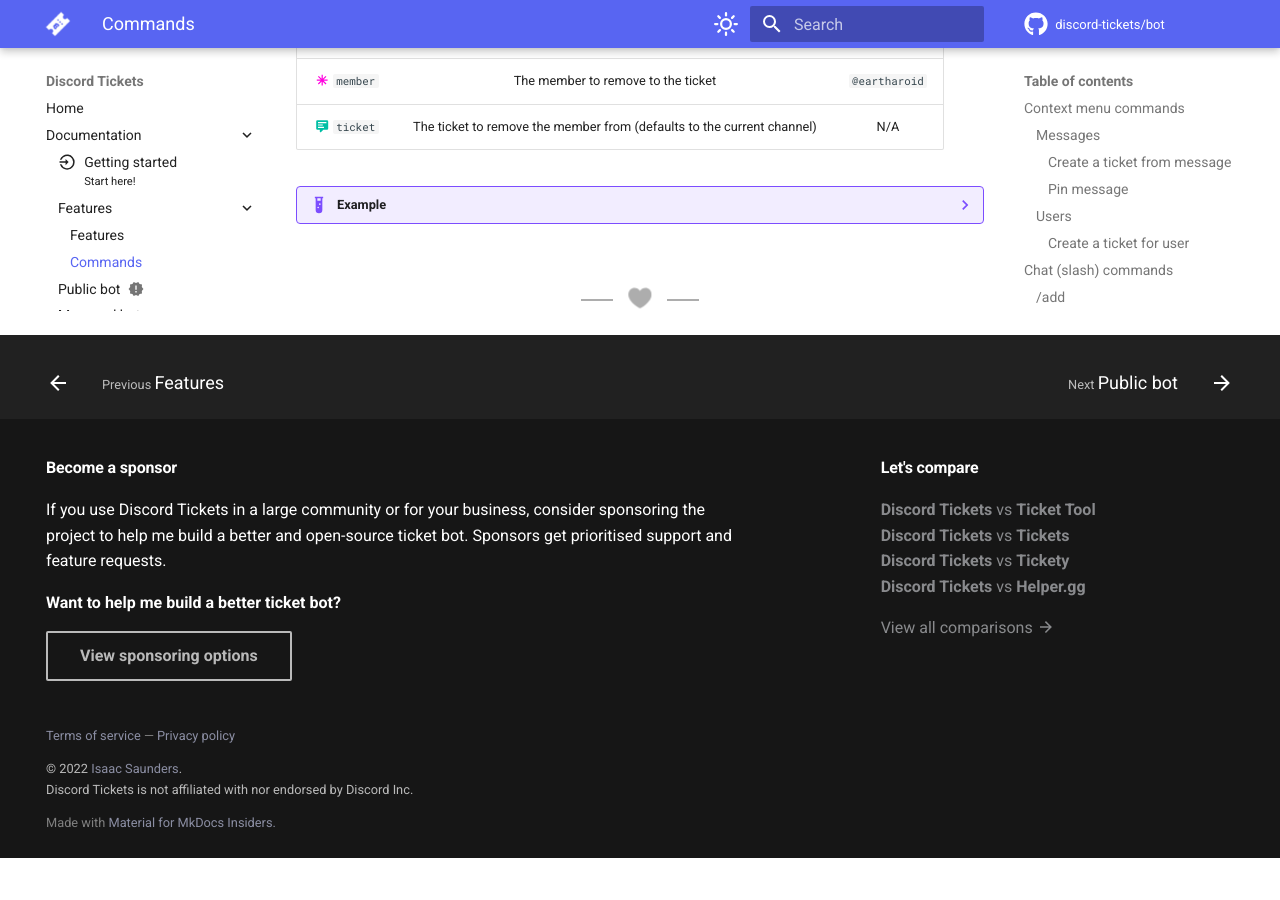
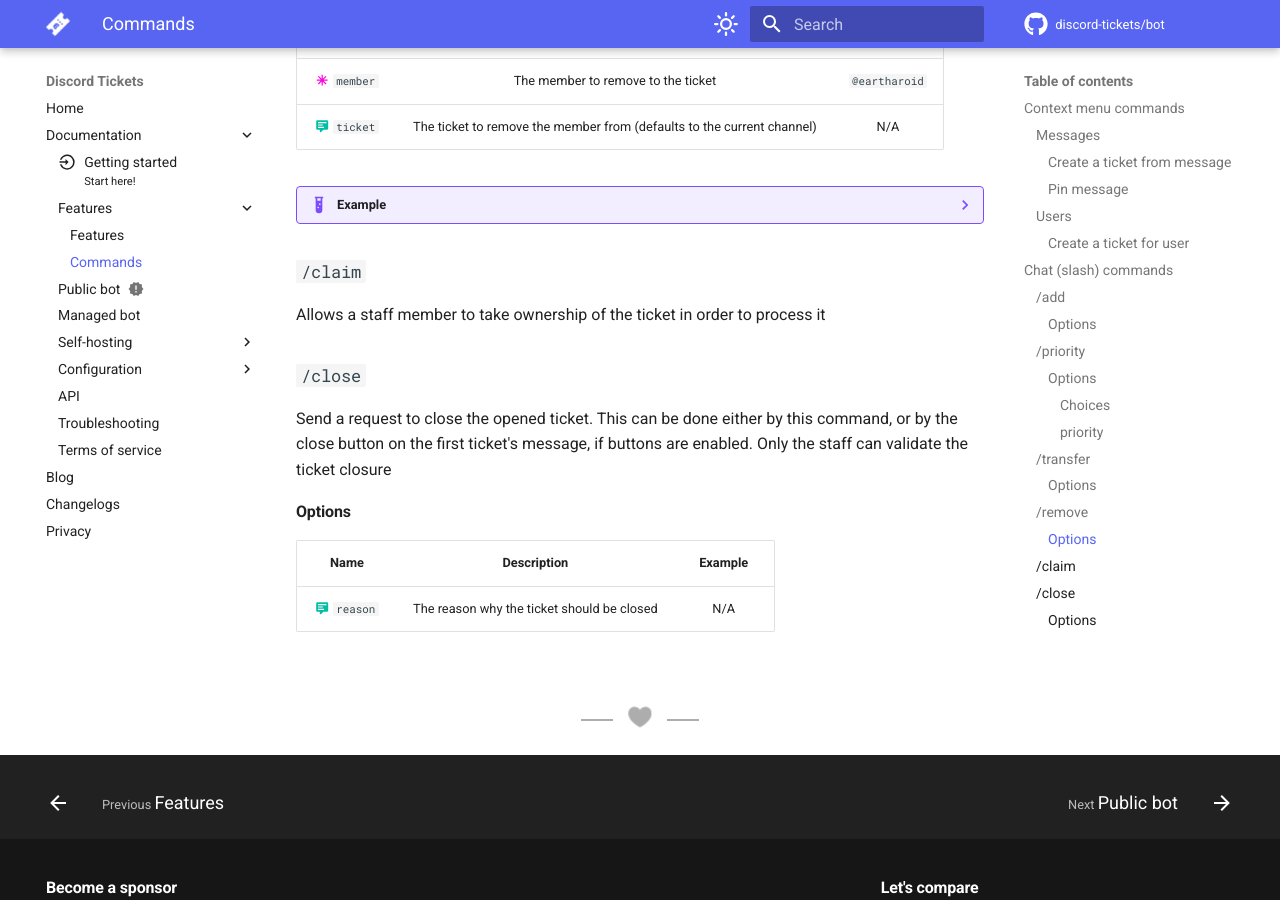
Before and after one commit to discord-tickets/docs, an MkDocs documentation site: the page built from docs/features/commands.md, in a window 1280 px wide and 900 px high, scrolled down 2503 px. Built offline with MkDocs 1.6.1 and Material for MkDocs 9.7.7, drawn with Linux system fonts in a browser that asks for light colours; comment, search, counter and statistics services are not loaded; before the commit the page ends 3361 px from its top, so only the background shows below that.

Commit message:
added doc

````diff
--- a/docs/features/commands.md
+++ b/docs/features/commands.md
@@ -127,3 +127,18 @@
 	``` title="Example 2"
 	/remove member: @eartharoid ticket: 91
 	```
+
+### `/claim`
+
+Allows a staff member to take ownership of the ticket in order to process it
+
+
+### `/close`
+
+Send a request to close the opened ticket. This can be done either by this command, or by the close button on the first ticket's message, if buttons are enabled. Only the staff can validate the ticket closure
+
+#### Options
+
+|                                  Name                                  |                              Description                               |    Example    |
+| :--------------------------------------------------------------------: | :--------------------------------------------------------------------: | :-----------: |
+|      :material-comment-text:{ .tip title="Autocompleted" } `reason`    |               The reason why the ticket should be closed               |      N/A      |
````
Also changed, not shown: 1 other file.
